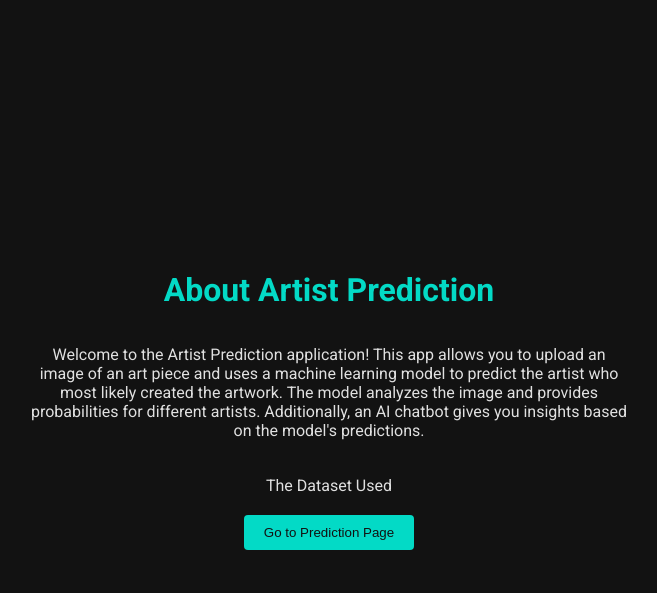
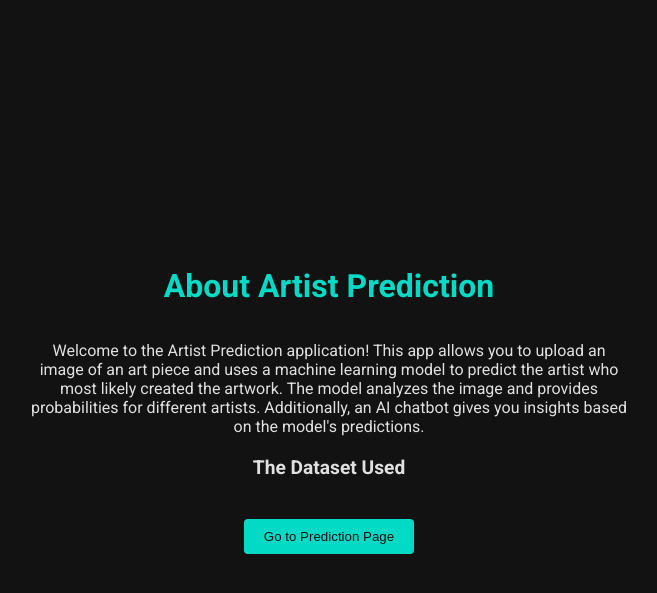
Before and after one commit to TonyBegemy/Artist_Detection_DeepLearning, a Flask app: page / in a window 1280 px wide. Shown: the top 593 px of the page, without its empty margins (311-968 px from the left). Run offline with Flask 3, Linux system fonts and the light colour scheme.

Commit message:
about page small modifcation

```diff
--- a/templates/about.html
+++ b/templates/about.html
@@ -37,21 +37,30 @@
             border-radius: 4px;
             cursor: pointer;
             transition: background 0.3s ease, transform 0.3s ease;
+            margin-top: 40px;
         }
         button:hover {
             background: #00BFA5;
             transform: scale(1.05);
         }
-        a{
-            color:#e0e0e0;
+        a {
+            color: #e0e0e0;
             text-decoration: none;
+            font-weight: bold;
+        }
+        a:hover {
+            color: #ffffff;
+        }
+        .dataset-link {
+            font-size: 1.2em;
+            text-align: center;
         }
     </style>
 </head>
 <body>
     <h1>About Artist Prediction</h1>
     <p>Welcome to the Artist Prediction application! This app allows you to upload an image of an art piece and uses a machine learning model to predict the artist who most likely created the artwork. The model analyzes the image and provides probabilities for different artists. Additionally, an AI chatbot gives you insights based on the model's predictions.</p>
-    <a href="https://www.kaggle.com/datasets/ikarus777/best-artworks-of-all-time"> <p>The Dataset Used</p></a>
+    <a href="https://www.kaggle.com/datasets/ikarus777/best-artworks-of-all-time" class="dataset-link">The Dataset Used</a>
     <button onclick="window.location.href='/predict'">Go to Prediction Page</button>
 </body>
 </html>
```
Also changed, not shown: README.md.
